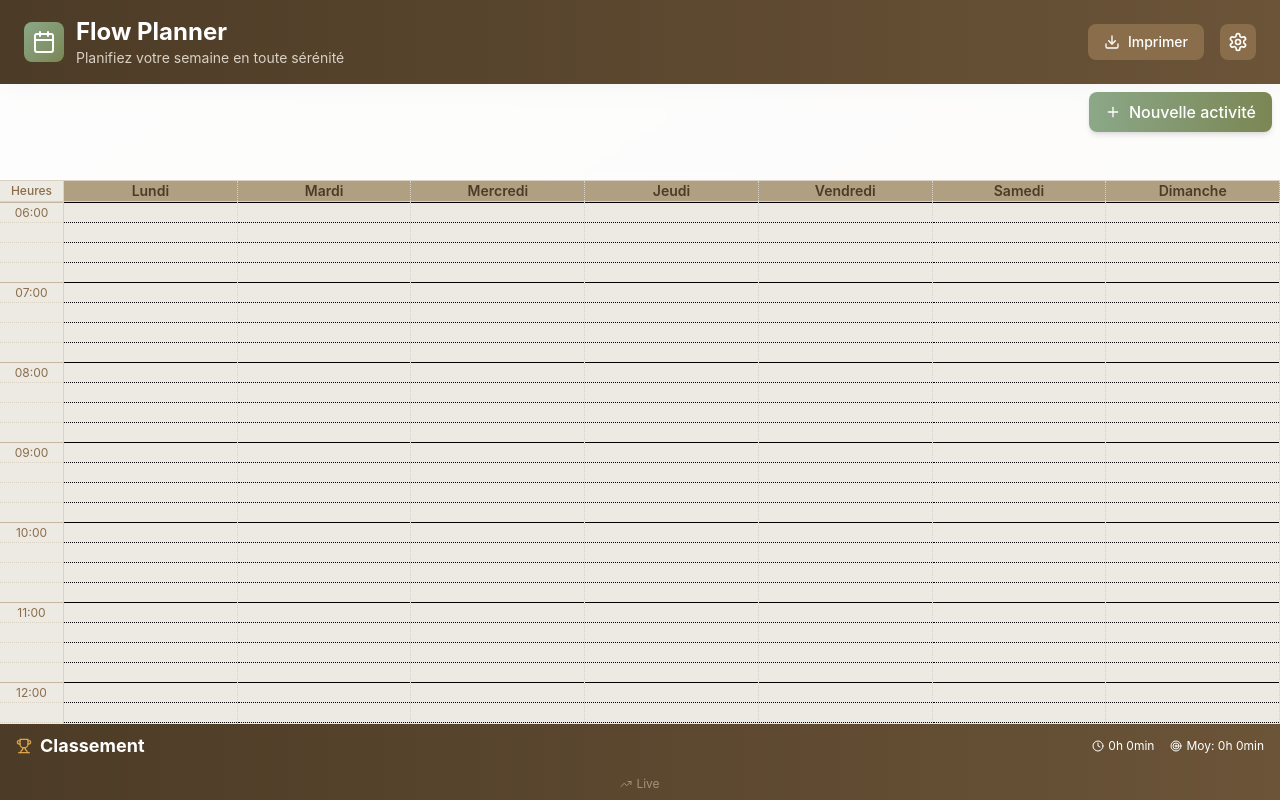
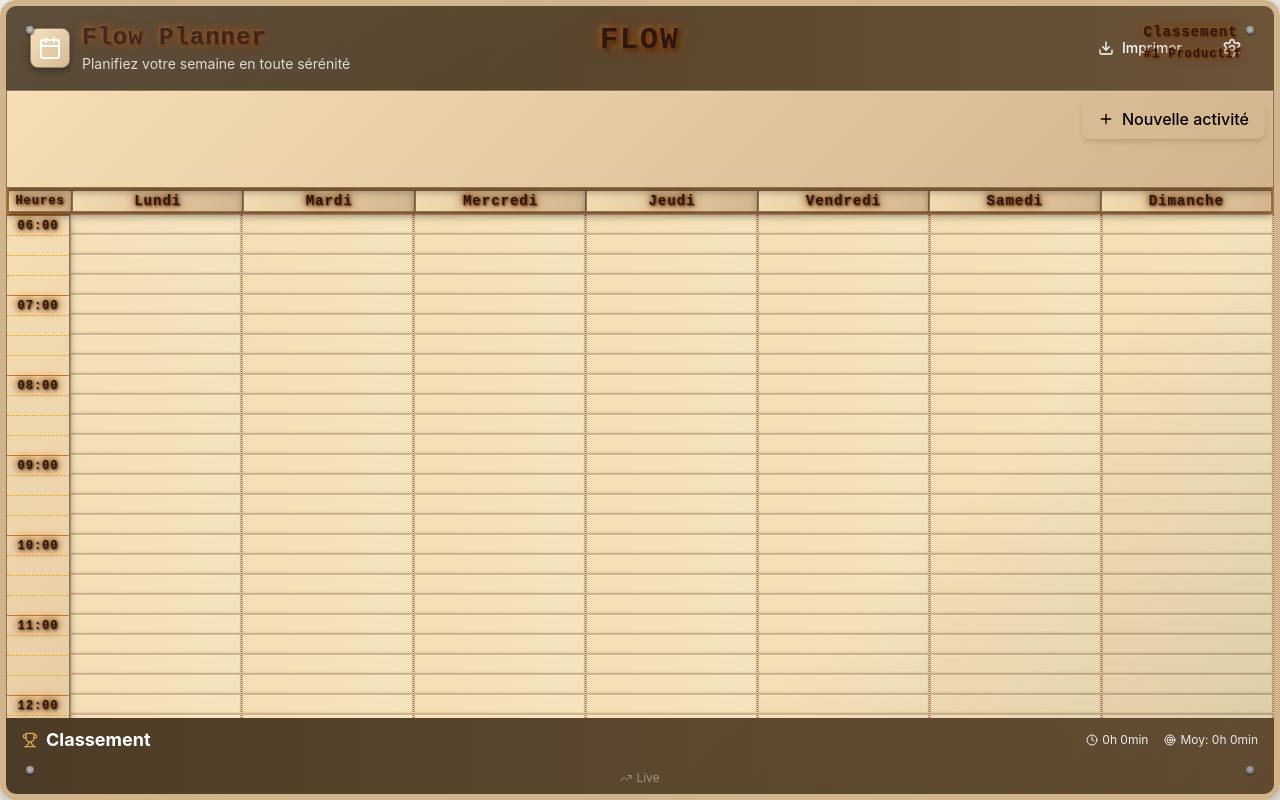
Before and after one commit to florianInfo/Flow, a React (Create React App) app: page / in a window 1280 px wide. Built offline with nearby package versions, Linux system fonts and the light colour scheme; the HTML template or start-up script is replaced by a standard one.

Commit message:
wood design

```diff
--- a/src/App.js
+++ b/src/App.js
@@ -10,6 +10,7 @@ import StatisticsPanel from './components/StatisticsPanel';
 import NotificationSystem from './components/NotificationSystem';
 import PrintView from './components/PrintView';
 import { useLocalStorage } from './hooks/useLocalStorage';
+import './styles/wooden-board.css';
 
 function App() {
   const [planner, setPlanner] = useLocalStorage('flow-planner', new Planner());
@@ -96,13 +97,30 @@ function App() {
 
   return (
     <PlannerProvider value={contextValue}>
-      <div className="min-h-screen bg-gradient-to-br from-wood-50 to-wood-100 cursor-default select-none">
+      <div className="min-h-screen cursor-default select-none">
         <motion.div
           initial={{ opacity: 0 }}
           animate={{ opacity: 1 }}
           transition={{ duration: 0.8 }}
-          className="flex flex-col h-screen"
+          className="flex flex-col h-screen wooden-board rounded-2xl overflow-hidden relative"
         >
+          {/* Titre Flow inscrit au fer chaud */}
+          <div className="absolute top-4 left-1/2 transform -translate-x-1/2 z-30">
+            <h1 className="burned-title text-3xl">Flow</h1>
+          </div>
+
+          {/* Classement inscrit au fer chaud */}
+          <div className="absolute top-4 right-8 z-30">
+            <div className="burned-text text-sm">Classement</div>
+            <div className="burned-text text-xs mt-1">#1 Productif</div>
+          </div>
+
+          {/* Clous décoratifs */}
+          <div className="wooden-nail" style={{ top: '20px', left: '20px' }}></div>
+          <div className="wooden-nail" style={{ top: '20px', right: '20px' }}></div>
+          <div className="wooden-nail" style={{ bottom: '20px', left: '20px' }}></div>
+          <div className="wooden-nail" style={{ bottom: '20px', right: '20px' }}></div>
+
           {/* Header avec logo et menu */}
           <Header />
 
--- a/src/components/ActivityCreator.js
+++ b/src/components/ActivityCreator.js
@@ -8,7 +8,7 @@ const ActivityCreator = () => {
   const { planner, openActivityModal, editActivity, deleteActivity } = usePlanner();
 
   return (
-    <div className="bg-white/80 backdrop-blur-sm border-b border-wood-200 relative z-50">
+    <div className="wooden-raised border-b border-amber-800 relative z-50">
       <div className="p-2 h-24 overflow-y-auto">
         <div className="flex items-center justify-between">
           {/* Activités existantes */}
@@ -39,7 +39,7 @@ const ActivityCreator = () => {
             whileHover={{ scale: 1.05 }}
             whileTap={{ scale: 0.95 }}
             onClick={openActivityModal}
-            className="ml-4 flex items-center space-x-2 px-4 py-2 bg-gradient-to-r from-sage to-moss text-white rounded-lg shadow-md hover:shadow-lg transition-all duration-200 relative z-50 select-none cursor-pointer"
+            className="ml-4 flex items-center space-x-2 px-4 py-2 wooden-interactive rounded-lg shadow-md hover:shadow-lg transition-all duration-200 relative z-50 select-none cursor-pointer"
           >
             <Plus className="w-4 h-4" />
             <span className="font-medium">Nouvelle activité</span>
--- a/src/components/Header.js
+++ b/src/components/Header.js
@@ -15,7 +15,7 @@ const Header = () => {
       className="bg-gradient-to-r from-wood-800 to-wood-700 text-white shadow-lg"
     >
       <div className="px-6 py-4">
-        <div className="flex items-center justify-between cursor-default select-none">
+        <div className="flex items-center justify-between">
           {/* Logo et titre */}
           <motion.div
             initial={{ x: -20, opacity: 0 }}
@@ -23,12 +23,12 @@ const Header = () => {
             transition={{ duration: 0.5, delay: 0.3 }}
             className="flex items-center space-x-3"
           >
-            <div className="w-10 h-10 bg-gradient-to-br from-sage to-moss rounded-lg flex items-center justify-center">
+            <div className="w-10 h-10 wooden-raised rounded-lg flex items-center justify-center">
               <Calendar className="w-6 h-6 text-white" />
             </div>
             <div>
-              <h1 className="text-2xl font-bold font-zen">Flow Planner</h1>
-              <p className="text-wood-200 text-sm">Planifiez votre semaine en toute sérénité</p>
+              <h1 className="text-2xl font-bold font-zen burned-text">Flow Planner</h1>
+              <p className="text-white/80 text-sm">Planifiez votre semaine en toute sérénité</p>
             </div>
           </motion.div>
 
@@ -43,7 +43,7 @@ const Header = () => {
               whileHover={{ scale: 1.05 }}
               whileTap={{ scale: 0.95 }}
               onClick={handlePrint}
-              className="flex items-center space-x-2 px-4 py-2 bg-wood-600 hover:bg-wood-500 rounded-lg transition-colors duration-200 select-none cursor-pointer"
+              className="flex items-center space-x-2 px-4 py-2 wooden-interactive rounded-lg transition-colors duration-200 select-none cursor-pointer"
             >
               <Download className="w-4 h-4" />
               <span className="text-sm font-medium">Imprimer</span>
@@ -52,7 +52,7 @@ const Header = () => {
             <motion.button
               whileHover={{ scale: 1.05 }}
               whileTap={{ scale: 0.95 }}
-              className="p-2 bg-wood-600 hover:bg-wood-500 rounded-lg transition-colors duration-200 select-none cursor-pointer"
+              className="p-2 wooden-interactive rounded-lg transition-colors duration-200 select-none cursor-pointer"
             >
               <Settings className="w-5 h-5" />
             </motion.button>
--- a/src/components/PlannerGrid.js
+++ b/src/components/PlannerGrid.js
@@ -16,9 +16,9 @@ const TimeSlot = ({ day, time, children }) => {
     <div
       ref={setNodeRef}
       className={`
-         h-[20px] relative select-none
-        ${isOver ? 'bg-sage/20' : ''}
-        ${time.endsWith(':00') ? 'border-t border-black' : 'border-t border-dotted border-black'}
+         h-[20px] relative select-none wooden-slot
+        ${isOver ? 'bg-green-300/30' : ''}
+        ${time.endsWith(':00') ? 'border-t-2 border-amber-800' : 'border-t border-dotted border-amber-700'}
       `}
     >
       {children}
@@ -173,19 +173,19 @@ const PlannerGrid = () => {
   };
 
   return (
-    <div className="bg-wood-100">
+    <div className="bg-amber-50">
       <DndContext onDragStart={handleDragStart} onDragEnd={handleDragEnd}>
         {/* Header fixe avec les jours */}
-        <div className="flex w-full bg-wood-400 border-b border-wood-200 sticky top-0 z-20 flex-1">
+        <div className="flex w-full wooden-border sticky top-0 z-20 flex-1">
           {/* Colonne des heures (fixe) */}
-          <div className="bg-wood-100 border-r border-wood-200 w-16 min-w-[60px] flex items-center justify-center">
-            <span className="text-wood-600 font-medium text-xs">Heures</span>
+          <div className="wooden-raised border-r border-amber-800 w-16 min-w-[60px] flex items-center justify-center">
+            <span className="burned-text font-medium text-xs">Heures</span>
           </div>
 
           {/* En-têtes des jours */}
           {DAYS.map((day, dayIndex) => (
-            <div key={day} className="flex-1 min-w-[120px] flex items-center justify-center border-r border-dotted border-wood-200">
-              <span className="text-wood-800 font-semibold text-sm">{day}</span>
+            <div key={day} className="flex-1 min-w-[120px] flex items-center justify-center border-r border-dotted border-amber-700 wooden-raised">
+              <span className="burned-text font-semibold text-sm">{day}</span>
             </div>
           ))}
         </div>
@@ -194,10 +194,10 @@ const PlannerGrid = () => {
         <div ref={scrollContainerRef} className="flex-1">
           <div className="flex">
             {/* Colonne des heures (scrollable) - synchronisée avec le contenu */}
-            <div className="bg-wood-100 border-r border-wood-200 w-16 min-w-[60px] sticky left-0 z-10">
+            <div className="wooden-raised border-r border-amber-800 w-16 min-w-[60px] sticky left-0 z-10">
               {TIME_SLOTS.map((time) => (
-                <div key={time} className={`h-[20px] flex items-center justify-center text-xs text-wood-600 ${
-                  time.endsWith(':00') ? 'border-t border-wood-300' : 'border-t border-dotted border-wood-200'
+                <div key={time} className={`h-[20px] flex items-center justify-center text-xs burned-text ${
+                  time.endsWith(':00') ? 'border-t border-amber-600' : 'border-t border-dotted border-amber-500'
                 }`}>
                   {time.endsWith(':00') && time}
                 </div>
@@ -206,7 +206,7 @@ const PlannerGrid = () => {
 
             {/* Colonnes des jours (scrollables) */}
             {DAYS.map((day, dayIndex) => (
-              <div key={day} className="flex-1 min-w-[120px] border-r border-dotted border-wood-200">
+              <div key={day} className="flex-1 min-w-[120px] border-r border-dotted border-amber-700">
                 {TIME_SLOTS.map((time) => (
                   <TimeSlot key={`${day}-${time}`} day={dayIndex} time={time}>
                     <div className="p-1 space-y-1">
--- /dev/null
+++ b/src/styles/wooden-board.css
@@ -0,0 +1,218 @@
+/* Styles pour créer un effet de tableau en bois réaliste style jeu vidéo */
+
+/* Variables CSS pour les couleurs bois */
+:root {
+  --wood-light: #F5DEB3;  /* Bois plus clair comme lattes de lit */
+  --wood-medium: #D2B48C;
+  --wood-dark: #8B7355;
+  --wood-accent: #CD853F;
+  --wood-grain-light: #F4E4BC;
+  --wood-grain-dark: #8B7355;
+  --wood-shadow: rgba(0, 0, 0, 0.2);
+  --wood-highlight: rgba(255, 255, 255, 0.15);
+  --burn-text: #2C1810;  /* Couleur pour l'effet fer chaud */
+  --burn-glow: #8B4513;   /* Lueur du fer chaud */
+}
+
+/* Classe principale pour le tableau en bois */
+.wooden-board {
+  background:
+    /* Grain de bois plus doux */
+
+    /* Base bois plus claire */
+    linear-gradient(135deg, var(--wood-light) 0%, var(--wood-medium) 100%);
+
+  /* Effet de relief plus doux */
+  box-shadow:
+    inset 0 0 15px rgba(0, 0, 0, 0.1),
+    inset 0 0 30px rgba(0, 0, 0, 0.05),
+    0 6px 24px rgba(0, 0, 0, 0.2),
+    0 3px 12px rgba(0, 0, 0, 0.1);
+
+  /* Bordure bois plus claire */
+  border: 6px solid var(--wood-medium);
+
+  position: relative;
+  overflow: hidden;
+}
+
+/* Effet de grain de bois plus fin */
+.wooden-board::before {
+  content: '';
+  position: absolute;
+  top: 0;
+  left: 0;
+  right: 0;
+  bottom: 0;
+  background: transparent;
+  opacity: 0.3;
+  pointer-events: none;
+}
+
+/* Effet de brillance sur le bois */
+.wooden-board::after {
+  content: '';
+  position: absolute;
+  top: 0;
+  left: 0;
+  right: 0;
+  bottom: 0;
+  background: linear-gradient(
+    135deg,
+    rgba(255, 255, 255, 0.1) 0%,
+    transparent 30%,
+    transparent 70%,
+    rgba(0, 0, 0, 0.1) 100%
+  );
+  pointer-events: none;
+}
+
+/* Classe pour les éléments du tableau (comme les créneaux) */
+.wooden-slot {
+  background:
+    linear-gradient(135deg, var(--wood-light) 0%, var(--wood-grain-light) 100%);
+  border: 1px solid var(--wood-medium);
+  box-shadow:
+    inset 0 1px 2px rgba(255, 255, 255, 0.3),
+    inset 0 -1px 2px rgba(0, 0, 0, 0.1);
+  position: relative;
+}
+
+.wooden-slot::before {
+  content: '';
+  position: absolute;
+  top: 0;
+  left: 0;
+  right: 0;
+  bottom: 0;
+  background: transparent;
+  opacity: 0.2;
+  pointer-events: none;
+}
+
+/* Classe pour les bordures de tableau */
+.wooden-border {
+  background: var(--wood-medium);
+  box-shadow:
+    inset 0 0 10px rgba(0, 0, 0, 0.2),
+    0 2px 8px rgba(0, 0, 0, 0.1);
+  border: 2px solid var(--wood-accent);
+  position: relative;
+}
+
+/* Supprimer les patterns sur les bordures */
+.wooden-border::before,
+.wooden-border::after {
+  display: none;
+}
+
+/* Classe pour les éléments en relief */
+.wooden-raised {
+  background:
+    linear-gradient(135deg, var(--wood-light) 0%, var(--wood-medium) 100%);
+  box-shadow:
+    0 4px 8px rgba(0, 0, 0, 0.3),
+    0 2px 4px rgba(0, 0, 0, 0.2),
+    inset 0 1px 2px rgba(255, 255, 255, 0.2);
+  border: 1px solid var(--wood-dark);
+}
+
+/* Classe pour les éléments enfoncés */
+.wooden-inset {
+  background:
+    linear-gradient(135deg, var(--wood-dark) 0%, var(--wood-medium) 100%);
+  box-shadow:
+    inset 0 2px 4px rgba(0, 0, 0, 0.3),
+    inset 0 1px 2px rgba(0, 0, 0, 0.2),
+    0 1px 2px rgba(255, 255, 255, 0.1);
+  border: 1px solid var(--wood-accent);
+}
+
+/* Animation pour les éléments interactifs */
+.wooden-interactive {
+  transition: all 0.2s ease;
+}
+
+.wooden-interactive:hover {
+  transform: translateY(-1px);
+  box-shadow:
+    0 6px 12px rgba(0, 0, 0, 0.4),
+    0 3px 6px rgba(0, 0, 0, 0.3),
+    inset 0 1px 2px rgba(255, 255, 255, 0.3);
+}
+
+.wooden-interactive:active {
+  transform: translateY(0px);
+  box-shadow:
+    0 2px 4px rgba(0, 0, 0, 0.3),
+    inset 0 2px 4px rgba(0, 0, 0, 0.2);
+}
+
+/* Style pour les textes sur bois */
+.wooden-text {
+  color: var(--wood-dark);
+  text-shadow:
+    1px 1px 2px rgba(255, 255, 255, 0.3),
+    -1px -1px 2px rgba(0, 0, 0, 0.3);
+  font-weight: bold;
+}
+
+.wooden-text-light {
+  color: var(--wood-grain-light);
+  text-shadow:
+    1px 1px 2px rgba(0, 0, 0, 0.5),
+    -1px -1px 2px rgba(255, 255, 255, 0.2);
+}
+
+/* Effet fer chaud pour les inscriptions */
+.burned-text {
+  color: var(--burn-text);
+  text-shadow:
+    0 0 4px var(--burn-glow),
+    0 0 8px var(--burn-glow),
+    0 0 12px var(--burn-glow),
+    1px 1px 2px rgba(0, 0, 0, 0.8),
+    -1px -1px 2px rgba(255, 255, 255, 0.1);
+  font-weight: bold;
+  font-family: 'Courier New', monospace;
+  letter-spacing: 1px;
+}
+
+/* Effet fer chaud pour les titres */
+.burned-title {
+  color: var(--burn-text);
+  text-shadow:
+    0 0 6px var(--burn-glow),
+    0 0 12px var(--burn-glow),
+    0 0 18px var(--burn-glow),
+    2px 2px 4px rgba(0, 0, 0, 0.9),
+    -2px -2px 4px rgba(255, 255, 255, 0.2);
+  font-weight: bold;
+  font-family: 'Courier New', monospace;
+  letter-spacing: 2px;
+  text-transform: uppercase;
+}
+
+/* Effet de clous/vis sur le tableau */
+.wooden-board .wooden-nail {
+  position: absolute;
+  width: 8px;
+  height: 8px;
+  background: radial-gradient(circle, #C0C0C0 0%, #808080 70%, #404040 100%);
+  border-radius: 50%;
+  box-shadow:
+    inset 0 1px 2px rgba(255, 255, 255, 0.3),
+    inset 0 -1px 2px rgba(0, 0, 0, 0.3),
+    0 1px 2px rgba(0, 0, 0, 0.5);
+}
+
+/* Responsive design pour le bois */
+@media (max-width: 768px) {
+  .wooden-board {
+    border-width: 4px;
+  }
+
+  .wooden-board::before {
+    background-size: 6px 6px;
+  }
+}
```
